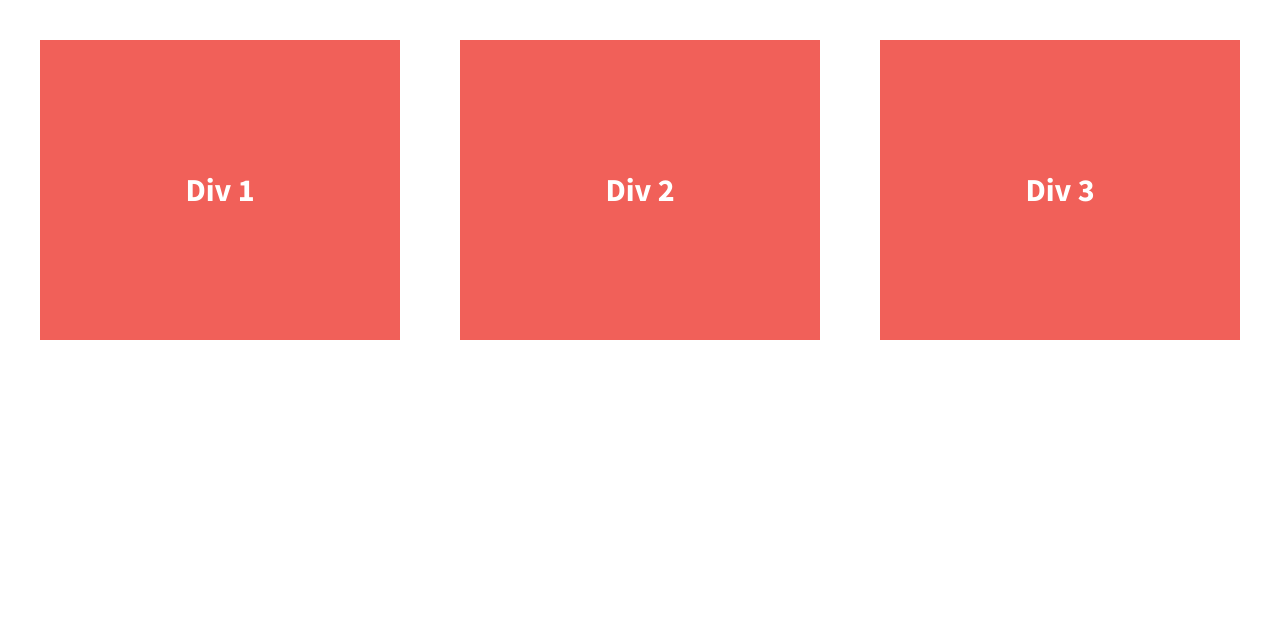
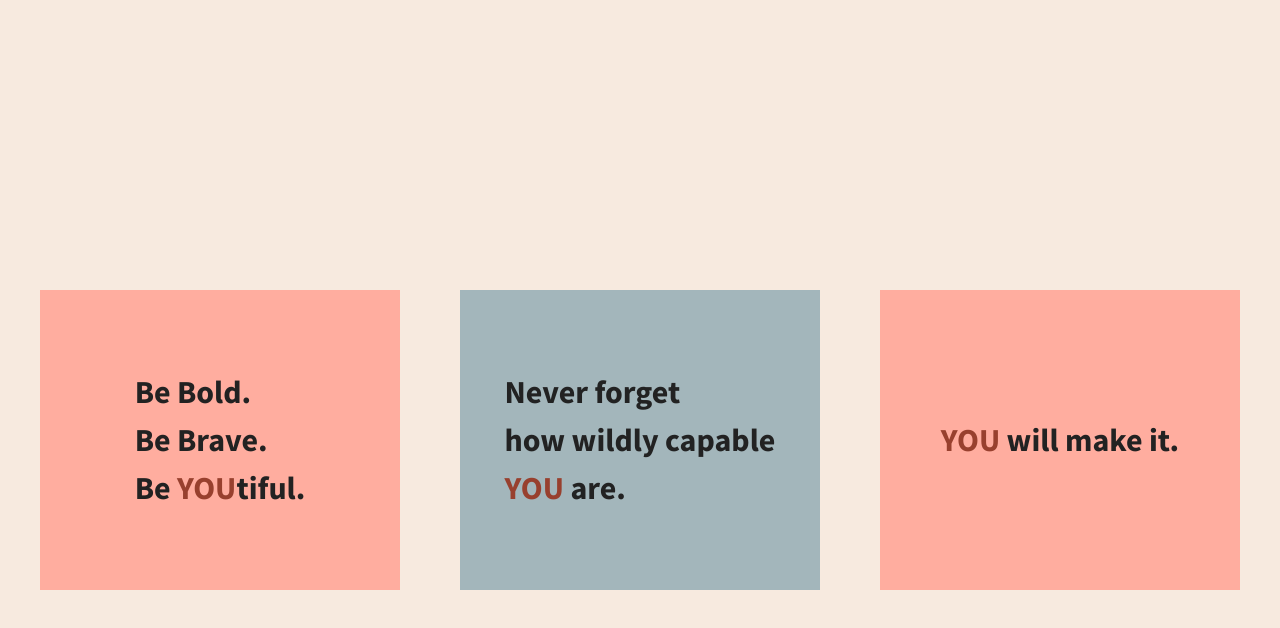
Before and after one commit to connieyuyu/206-divs-flexbox, a plain HTML site: page index.html in a window 1280 px wide. Drawn offline with nearby package versions, Linux system fonts and the light colour scheme.

Commit message:
adding style and content

```diff
--- a/css/main.css
+++ b/css/main.css
@@ -97,7 +97,7 @@ textarea {
 
 
 html {
-  background-color: #fff;
+  background-color: #f7eadf;
   height: 100%;
 }
 
@@ -111,13 +111,14 @@ body {
 .wrapper {
   /*add display:flex and set justify-content to space-between*/
   display: flex;
+  height: 100%;
   font-weight: 700;
   justify-content: space-between;
+  align-items: center;
 }
 
 .div-1, .div-2, .div-3 {
   /*give the divs a width of 30%, add display:flex, set justify-content and align-items to center*/
-  color: #fff;
   line-height: 1.5em;
   font-size: 1.6em;
   background-color: #f16059;
@@ -129,8 +130,18 @@ body {
 
 }
 
+.div-1, .div-3{
+  background-color: #ffad9f;
+}
 
+.div-2 {
+  background-color: #a3b6bb;
+}
 
+.you {
+  font-weight: bold;
+  color: #98402e;
+}
 
 /* ==========================================================================
    Helper classes
--- a/index.html
+++ b/index.html
@@ -23,13 +23,14 @@
 
         <section class="wrapper">
             <div class="div-1">
-                Div 1
+                <p>Be Bold.<br/>Be Brave.<br/>Be <span class="you">YOU</span>tiful.</p>
+
             </div>
             <div class="div-2">
-                Div 2
+                <p>Never forget<br/> how wildly capable <br/><span class="you">YOU</span> are.</p>
             </div>
             <div class="div-3">
-                Div 3
+                <p><span class="you">YOU</span> will make it.</p>
             </div>
         </section>
 
```
